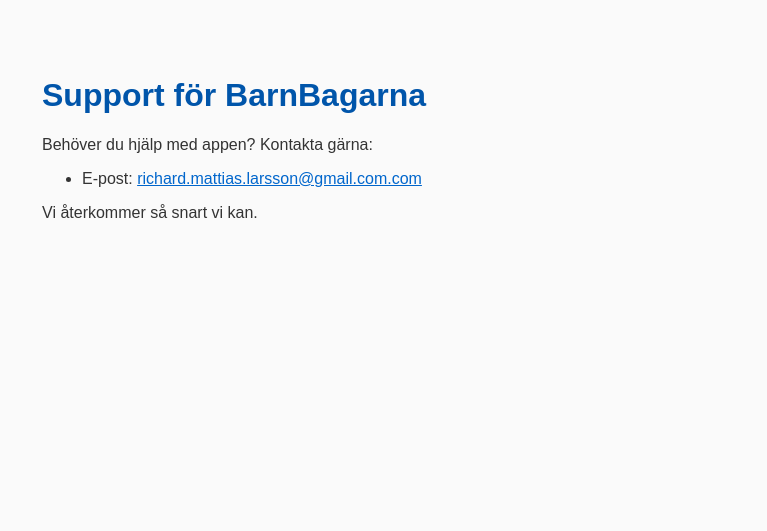
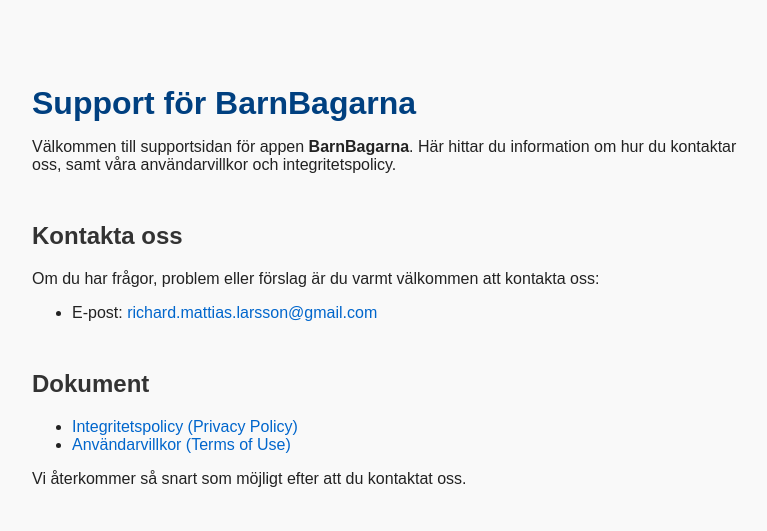
Before and after one commit to Richardnr47/app-legal-docs, a plain HTML site: page index.html in a window 1280 px wide. Shown: the whole page, without its empty margins (248-1015 px from the left). Drawn offline with Linux system fonts and the light colour scheme.

Commit message:
Update index.html

```diff
--- a/index.html
+++ b/index.html
@@ -7,22 +7,45 @@
   <style>
     body {
       font-family: sans-serif;
-      max-width: 700px;
+      max-width: 720px;
       margin: 40px auto;
-      padding: 1rem;
-      background-color: #fafafa;
+      padding: 1.5rem;
+      background-color: #f9f9f9;
+      color: #222;
+    }
+    h1 {
+      color: #004080;
+      margin-bottom: 0.5em;
+    }
+    h2 {
       color: #333;
+      margin-top: 2em;
     }
-    h1 { color: #0055aa; }
-    a { color: #0066cc; }
+    a {
+      color: #0066cc;
+      text-decoration: none;
+    }
+    a:hover {
+      text-decoration: underline;
+    }
   </style>
 </head>
 <body>
   <h1>Support för BarnBagarna</h1>
-  <p>Behöver du hjälp med appen? Kontakta gärna:</p>
+  <p>Välkommen till supportsidan för appen <strong>BarnBagarna</strong>. Här hittar du information om hur du kontaktar oss, samt våra användarvillkor och integritetspolicy.</p>
+
+  <h2>Kontakta oss</h2>
+  <p>Om du har frågor, problem eller förslag är du varmt välkommen att kontakta oss:</p>
   <ul>
-    <li>E-post: <a href="mailto:support@example.com">richard.mattias.larsson@gmail.com.com</a></li>
+    <li>E-post: <a href="mailto:support@example.com">richard.mattias.larsson@gmail.com</a></li>
   </ul>
-  <p>Vi återkommer så snart vi kan.</p>
+
+  <h2>Dokument</h2>
+  <ul>
+    <li><a href="privacy-policy.html">Integritetspolicy (Privacy Policy)</a></li>
+    <li><a href="terms-of-use.html">Användarvillkor (Terms of Use)</a></li>
+  </ul>
+
+  <p>Vi återkommer så snart som möjligt efter att du kontaktat oss.</p>
 </body>
 </html>
```
